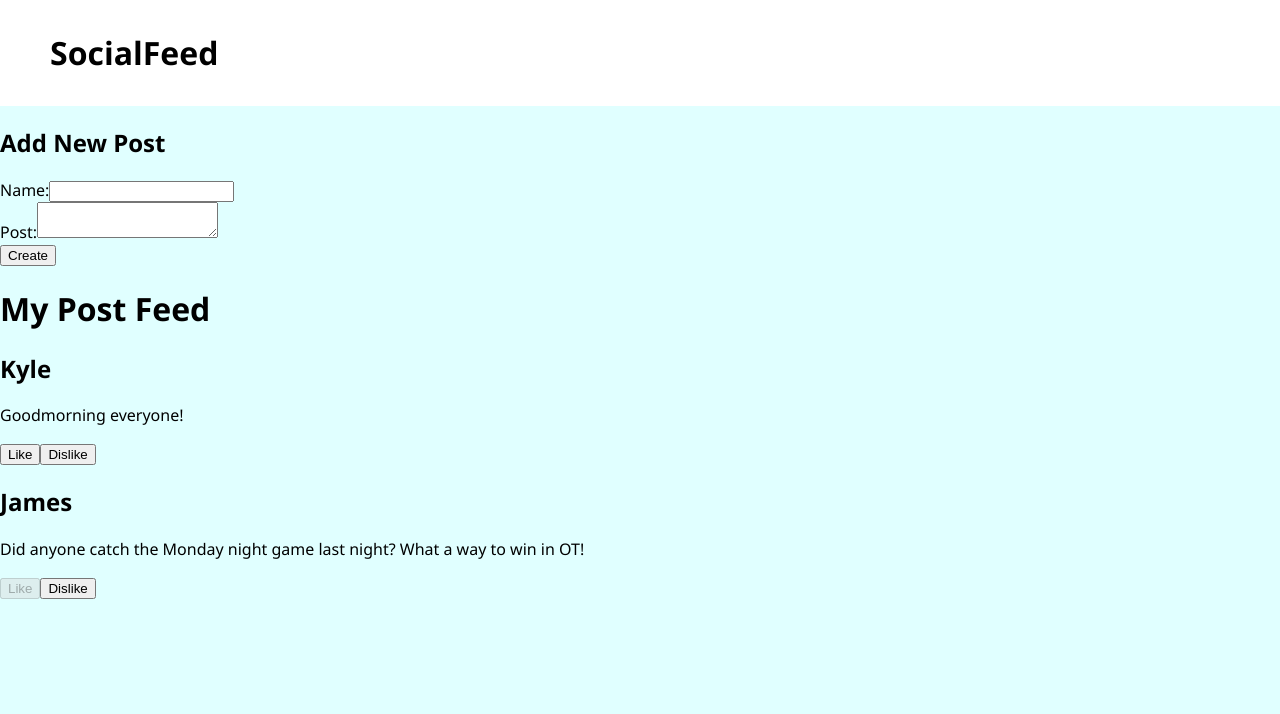
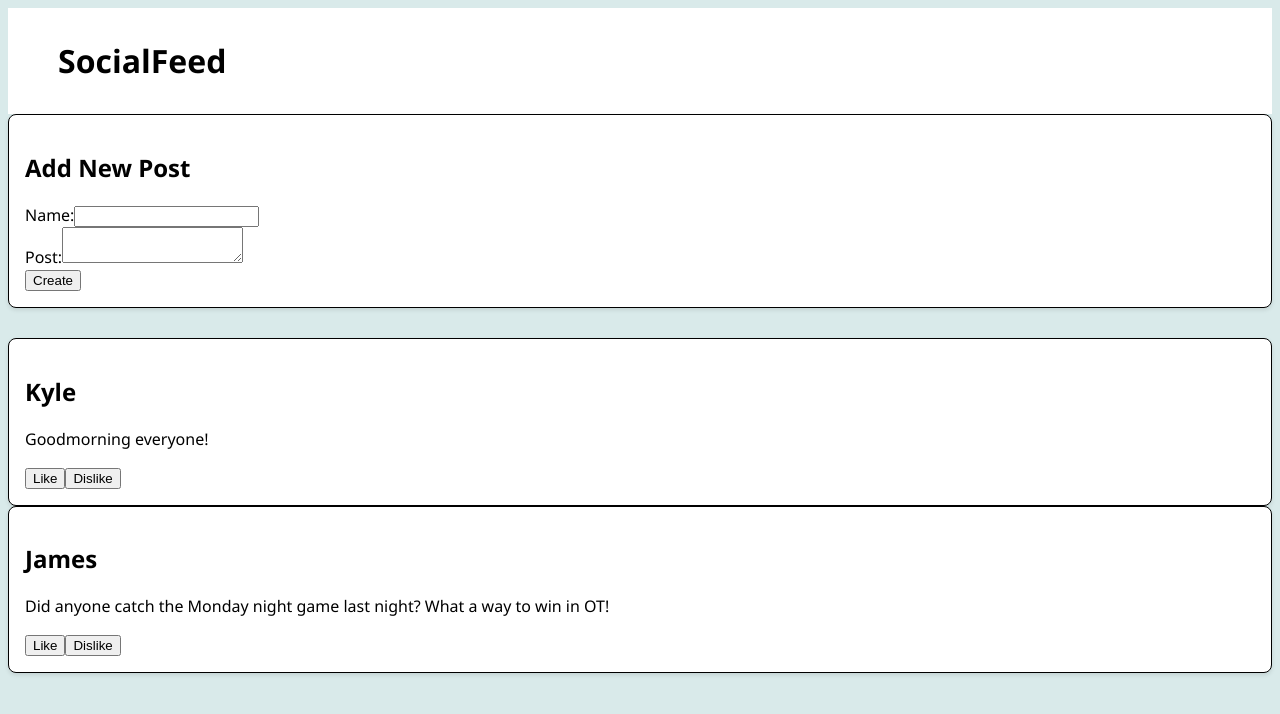
Before and after one commit to Kpun763/SocialFeed, a React (Create React App) app: page / in a window 1280 px wide. Shown: the top 714 px of the page. Built offline with nearby package versions, Linux system fonts and the light colour scheme.

Commit message:
adding more css to my newpostform, and post

```diff
--- a/src/App.css
+++ b/src/App.css
@@ -1,7 +1,14 @@
 body {
-    background-color: lightcyan;
+    background-color: rgb(217, 234, 234);
     font-family: 'Segoe UI', Tahoma, Geneva, Verdana, sans-serif;
-    margin: 0;
     padding: 0;
     box-sizing: border-box;
 }
+
+.flex-container {
+    display: flex;
+    flex-wrap: wrap;
+    align-content: flex-start;
+    gap: 1em;
+
+}
--- a/src/App.jsx
+++ b/src/App.jsx
@@ -1,22 +1,23 @@
 import "./App.css";
 import Header from "./Components/Header/Header";
-import PostList from './Components/PostList/PostList'
+import PostList from "./Components/PostList/PostList";
 import NewPostForm from "./Components/NewPostForm/NewPostForm";
+
 
 function App() {
   const posts = [
     {
       id: 1,
-      name: 'Kyle',
+      name: "Kyle",
       body: "Goodmorning everyone!",
       liked: false,
     },
     {
       id: 2,
-      name: 'James',
+      name: "James",
       body: "Did anyone catch the Monday night game last night? What a way to win in OT!",
-      liked: true,
-    }
+      liked: false,
+    },
   ];
 
   const addPost = (newPost) => {
@@ -24,13 +25,14 @@ function App() {
     posts.push(newPost);
   };
 
-
   return (
     <div className="App">
       <Header />
-      <NewPostForm onAddPost={addPost}/>
-      <h1>My Post Feed</h1>
-      <PostList posts={posts} />
+      <div>
+        <NewPostForm onAddPost={addPost} />
+        <PostList posts={posts} />
+
+      </div>
     </div>
   );
 }
--- a/src/Components/Header/Header.css
+++ b/src/Components/Header/Header.css
@@ -1,4 +1,5 @@
 header {
     background-color: white;
     padding: 10px 50px;
+
 }
--- /dev/null
+++ b/src/Components/NewPostForm/NewPostForm.css
@@ -0,0 +1,9 @@
+.text-field {
+    background-color: white;
+    margin-bottom: 30px;
+    flex: 1;
+    padding: 16px;
+    border: 1px solid;
+    border-radius: 8px;
+    box-shadow: 0px 2px 4px rgba(0, 0, 0, 0.1);
+}
--- a/src/Components/NewPostForm/NewPostForm.jsx
+++ b/src/Components/NewPostForm/NewPostForm.jsx
@@ -1,4 +1,5 @@
 import React, { useState } from "react";
+import "./NewPostForm.css";
 
 const NewPostForm = ({ onAddPost }) => {
   const [newPost, setNewPost] = useState({ name: "", body: "" });
@@ -13,13 +14,12 @@ const NewPostForm = ({ onAddPost }) => {
   };
 
   return (
-    <div>
+    <div className="text-field">
       <h2>Add New Post</h2>
       <form onSubmit={handleSubmit}>
         <label>
           Name:
           <input
-            type="text"
             name="name"
             value={newPost.name}
             onChange={handleChange}
--- /dev/null
+++ b/src/Components/Post/Post.css
@@ -0,0 +1,7 @@
+.post {
+    background-color: white;
+    padding: 16px;
+    border: 1px solid;
+    border-radius: 8px;
+    box-shadow: 0px 2px 4px rgba(0, 0, 0, 0.1);
+}
--- a/src/Components/Post/Post.jsx
+++ b/src/Components/Post/Post.jsx
@@ -1,4 +1,5 @@
 import React, {useState} from 'react';
+import "./Post.css";
 
 const Post = ({post}) => {
     const [liked, setLiked] = useState(post.liked);
--- a/src/Components/PostList/PostList.jsx
+++ b/src/Components/PostList/PostList.jsx
@@ -3,7 +3,7 @@ import Post from '../Post/Post'
 
 const PostList = ({posts}) => {
     return (
-    <div>
+    <div className='post-list'>
         {posts.map((post) => (<Post key={post.id} post={post}/>
         ))}
     </div>
```
Also changed, not shown: src/Components/PostList/PostList.css (added).
